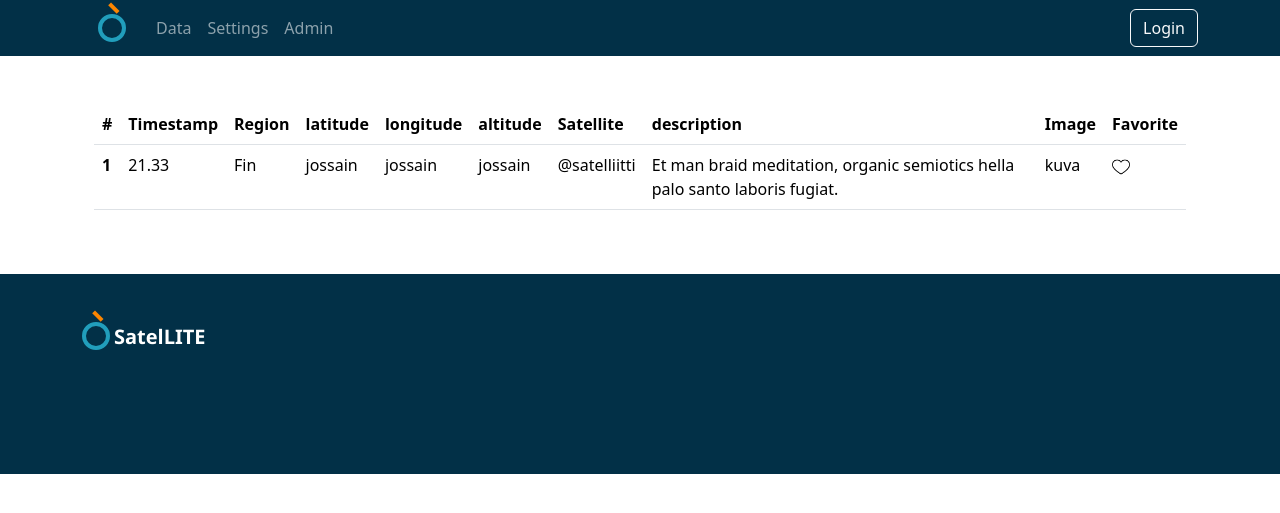
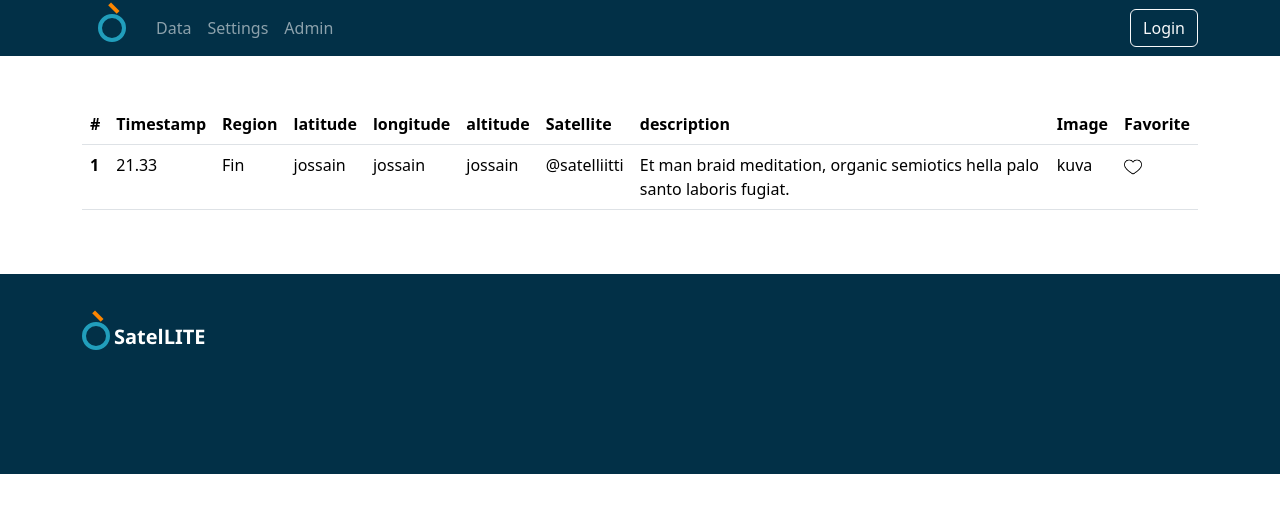
Before and after one commit to AlanenR/satellite-data-subscription-service, a Flask app: page /data-feed in a window 1280 px wide. Shown: the top 513 px of the page. Run offline with Flask 3, Linux system fonts and the light colour scheme.

Commit message:
Update layout

```diff
--- a/templates/layout_default.html
+++ b/templates/layout_default.html
@@ -19,11 +19,9 @@
       defer
     ></script>
   </head>
-  <body>
+  <body id="#page-container">
     {% include 'navbar.html'%}
-    <div class="container">
-        {% block content %}{% endblock %}
-    </div>
+    <div id="page-content">{% block content %}{% endblock %}</div>
     {% include 'footer.html'%}
   </body>
 </html>
```
